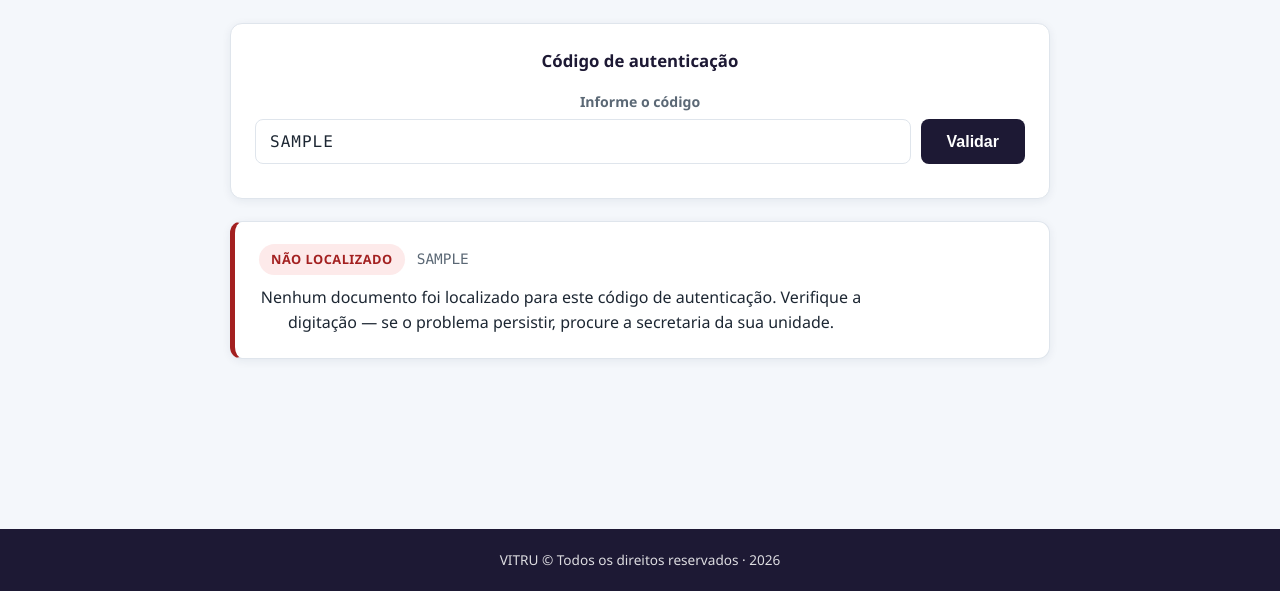
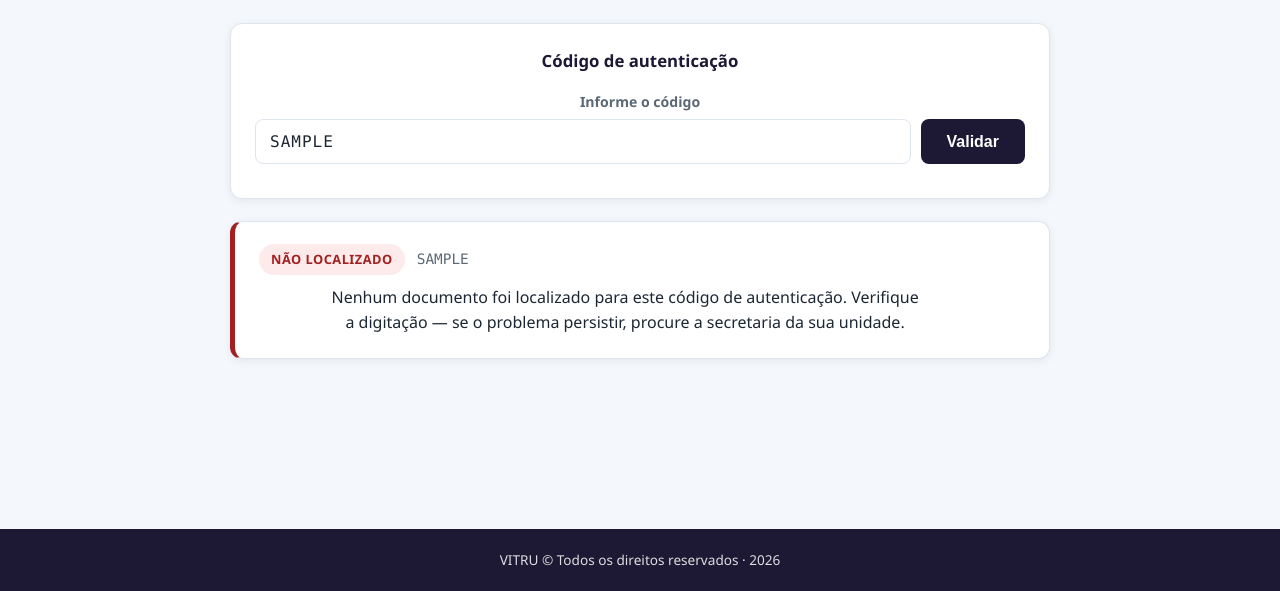
Before and after one commit to juninhopjdark807-hash/validador.uniasselvi.com, a plain HTML site: page index.html in a window 1280 px wide. Both pictures are taken after typing "Sample" into the empty fields and a click on the button "Validar". Shown: the part 209-800 px from the top of the page. Drawn offline with Linux system fonts and the light colour scheme.

Commit message:
Update estilo.css

```diff
--- a/css/estilo.css
+++ b/css/estilo.css
@@ -226,7 +226,8 @@
 
 .resultado__mensagem {
   margin: 0;
-  max-width: 66ch;
+  max-width: 80ch;
+  text-wrap: balance
 }
 
 /* ------------------------------------------------------------ Lista dados */
```
